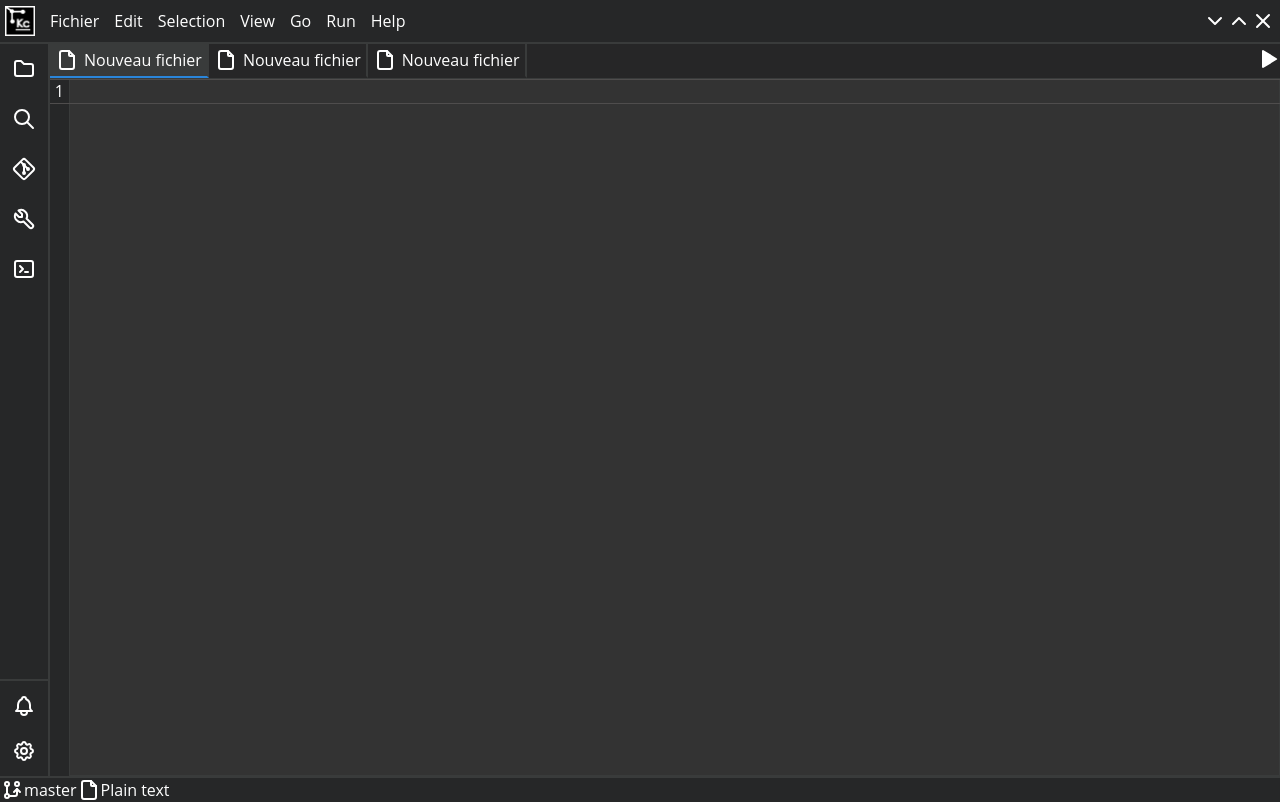
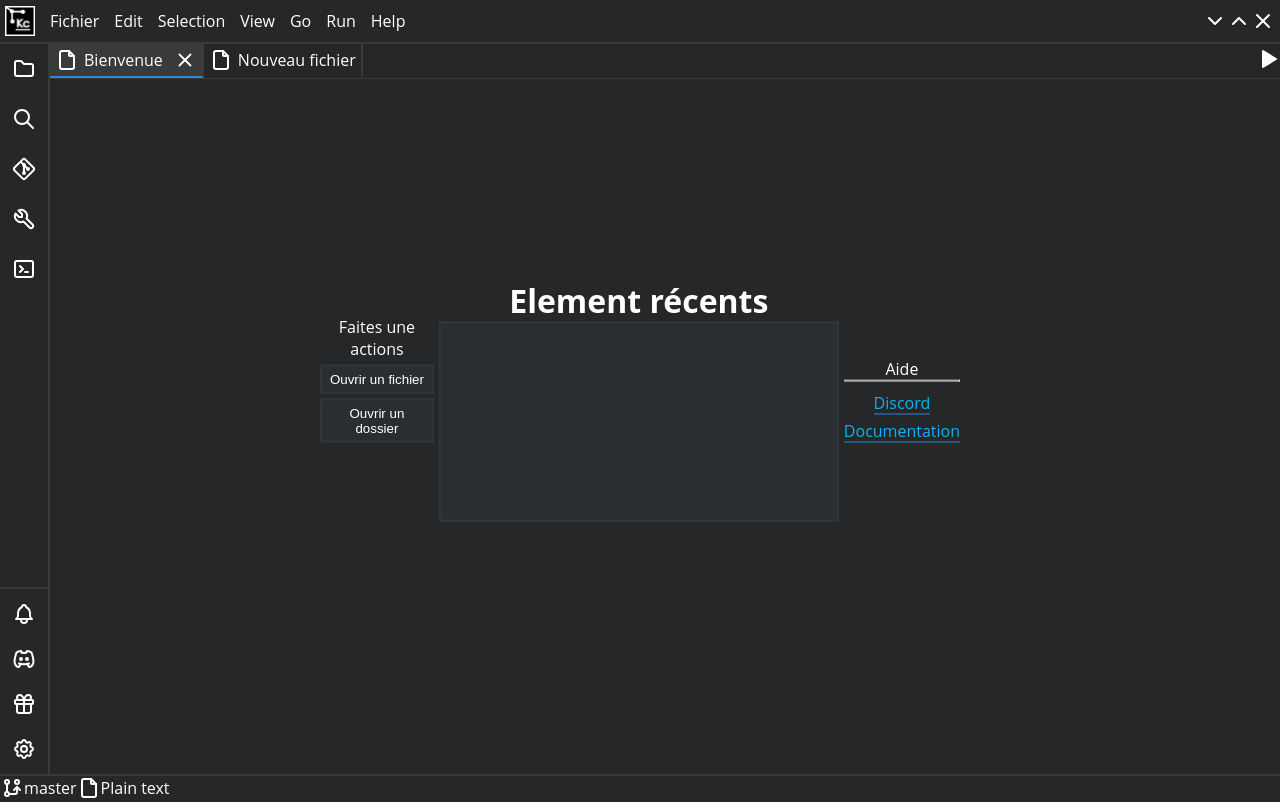
Before and after one commit to Rayan-El-Manssouri/kernelcodeur, a React (Create React App) app: page / in a window 1280 px wide. Built offline with nearby package versions, Linux system fonts and the light colour scheme; the HTML template or start-up script is replaced by a standard one.

Commit message:
Feat : ajout de la fenêtre de bienvenue

```diff
--- a/main.js
+++ b/main.js
@@ -2,6 +2,7 @@ const { app, BrowserWindow } = require('electron')
 
 const createLoadingWindow = () => {
   const loadingWindow = new BrowserWindow({
+    icon: "./public/assets/logo.png",
     width: 400,
     height: 400,
     frame: false,
--- a/package.json
+++ b/package.json
@@ -10,6 +10,7 @@
     "react-dom": "^18.2.0",
     "react-router-dom": "^6.17.0",
     "react-scripts": "5.0.1",
+    "react-tooltip": "^5.21.6",
     "scss": "^0.2.4",
     "server": "^1.0.38",
     "web-vitals": "^2.1.4"
--- a/src/components/contenaire/LeftSidebar.js
+++ b/src/components/contenaire/LeftSidebar.js
@@ -1,33 +1,49 @@
 import React from 'react';
-import { IconSearch, IconFolder, IconBell, IconBrandGit, IconTerminal2, IconTool, IconSettings } from '@tabler/icons-react';
+import { IconSearch, IconFolder, IconBell, IconBrandGit, IconTerminal2, IconTool, IconSettings, IconBrandDiscord, IconGif, IconGift } from '@tabler/icons-react';
+import { Tooltip } from 'react-tooltip';
 
 const LeftSidebar = () => {
     return (
         <div className='left_sidebar'>
-            <div className='separator'>
-                <IconFolder />
+            <div className='separator' data-tip='Folder'>
+                <IconFolder className='icon' />
+                <span className='title'>Dossier</span>
             </div>
-            <div className='separator'>
-                <IconSearch />
+            <div className='separator' data-tip='Search'>
+                <IconSearch className='icon' />
+                <span className='title'>Search</span>
             </div>
-            <div className='separator'>
-                <IconBrandGit />
+            <div className='separator' data-tip='Git'>
+                <IconBrandGit className='icon' />
+                <span className='title'>Github</span>
             </div>
-            <div className='separator'>
-                <IconTool />
+            <div className='separator' data-tip='Tool'>
+                <IconTool className='icon' />
+                <span className='title'>Tools</span>
             </div>
-            <div className='separator'>
-                <IconTerminal2 />
+            <div className='separator' data-tip='Terminal'>
+                <IconTerminal2 className='icon' />
+                <span className='title'>Terminal</span>
             </div>
             <div className='bottom'>
-                <div className='separator'>
-                    <IconBell />
+                <div className='separator' data-tip='Bell'>
+                    <IconBell className='icon' />
+                    <span className='title'>Notification</span>
                 </div>
-
-                <div className='separator'>
-                    <IconSettings />
+                <div className='separator' data-tip='Discord'>
+                    <IconBrandDiscord className='icon' />
+                    <span className='title'>Discord</span>
+                </div>
+                <div className='separator' data-tip='Settings'>
+                    <IconGift className='icon' />
+                    <span className='title'>Don</span>
+                </div>
+                <div className='separator' data-tip='Settings'>
+                    <IconSettings className='icon' />
+                    <span className='title'>Settings</span>
                 </div>
             </div>
+            <Tooltip />
         </div>
     );
 };
--- a/src/components/contenaire/RightContenaire.js
+++ b/src/components/contenaire/RightContenaire.js
@@ -2,26 +2,23 @@ import React from 'react';
 import { IconPlayerPlayFilled } from '@tabler/icons-react';
 import Section from '../onglet/Section';
 import TextCodeSection from './CodeContenaire/TextCode';
-
+import Welcome from '../onglet/Welcome';
 const RightContenaire = () => {
     return (
         <div className='right_contenaire'>
             <div className='onglet'>
                 <div className='contenaire'>
-                    <Section className="active" RefOnglet="1" />
-                    <Section RefOnglet="2" />
-                    <Section RefOnglet="3" />
+                    <Section RefOnglet="1" className="active" title="Bienvenue" />
+                    <Section RefOnglet="2" title="Nouveau fichier" />
                 </div>
                 <div className='snip'>
                     <IconPlayerPlayFilled />
                 </div>
             </div>
             <div className='section_code'>
-                <TextCodeSection TextRef="1" className="active" />
                 <TextCodeSection TextRef="2" />
-                <TextCodeSection TextRef="3" />
+                <Welcome />
             </div>
-
         </div>
     );
 };
--- a/src/components/onglet/Section.js
+++ b/src/components/onglet/Section.js
@@ -1,13 +1,16 @@
-import { IconFile } from '@tabler/icons-react';
+import { IconFile, IconX } from '@tabler/icons-react';
 import React, { useState } from 'react';
 
-const Section = ({ className, RefOnglet }) => {
+const Section = ({ className, RefOnglet, title }) => {
     const [isActive] = useState(className === "active");
 
     const handleClick = () => {
         const activeElement = document.querySelector(`.onglet .contenaire section[data-anim="${RefOnglet}"]`);
         const IndexMoins = RefOnglet - 1;
         const countElements = document.getElementById(`count-active-${IndexMoins}`);
+        if (countElements == null) {
+            return;
+        }
         const height = window.innerHeight - 103
         countElements.style.height = height + 'px'
 
@@ -24,7 +27,6 @@ const Section = ({ className, RefOnglet }) => {
 
             sectionActive.forEach((sa) => {
                 sa.classList.add('active');
-                document.getElementById('')
             });
 
             elements.forEach((el) => {
@@ -35,12 +37,34 @@ const Section = ({ className, RefOnglet }) => {
         }
     };
 
+    const handleClickX = () => {
+        const sectionClicked = document.querySelector(`.onglet .contenaire section[data-anim="${RefOnglet}"]`);
+        const sectionActive = document.querySelectorAll(`.section_code .text_code[data-anim="${RefOnglet}"]`);
+
+        if (sectionClicked && sectionClicked.classList.contains('active')) {
+            sectionClicked.style.display = "none";
+        }
+
+        sectionActive.forEach((sa) => {
+            if (sa.classList.contains('active')) {
+                sa.style.display = "none";
+            }
+        });
+
+        const nextSection = sectionClicked.nextElementSibling || sectionClicked.previousElementSibling;
+
+        if (nextSection) {
+            nextSection.click();
+        }
+    };
+
     const myClass = isActive ? 'active' : '';
 
     return (
         <section className={myClass} onClick={handleClick} data-anim={RefOnglet}>
             <IconFile />
-            <p>Nouveau fichier</p>
+            <p>{title}</p>
+            <IconX onClick={handleClickX} className='FermetureOngletX' />
         </section>
     );
 };
--- /dev/null
+++ b/src/components/onglet/Welcome.js
@@ -0,0 +1,28 @@
+import React from 'react';
+
+const Welcome = () => {
+    return (
+        <div className="InfoBulleZero" id='TextArea_code_1' data-anim="1">
+            {/* Donner une ide count-active -1 du l'id parent pour la détections de zone . */}
+            <div className='actions' id='count-active-0'>
+                <div className='click'>
+                    <span>Faites une actions</span>
+                    <button>Ouvrir un fichier</button>
+                    <button>Ouvrir un dossier</button>
+                </div>
+                <div className='recents'>
+                    <h1>Element récents</h1>
+                    <div className='recent-element'></div>
+                </div>
+                <div className='help'>
+                    <p>Aide</p>
+                    <hr></hr>
+                    <a href='dqssqdqd'>Discord</a>
+                    <a href='dqssqdqd'>Documentation</a>
+                </div>
+            </div>
+        </div>
+    );
+};
+
+export default Welcome;
--- a/src/styles/BorderCursor.scss
+++ b/src/styles/BorderCursor.scss
@@ -11,4 +11,5 @@ $border-color: #4f4d4d;
     pointer-events: none;
     transition: all 0.3s ease;
     cursor: pointer;
+    z-index: 5;
 }
--- a/src/styles/Contenaire.scss
+++ b/src/styles/Contenaire.scss
@@ -15,6 +15,36 @@ $height-textarea: 100%;
         align-items: center;
         border-right: 2px solid rgb(57, 59, 59);
 
+        .title {
+            position: absolute;
+            left: 50px;
+            user-select: none;
+            pointer-events: none;
+            z-index: 999999;
+            background-color: rgb(43, 46, 48);
+            padding: 5px;
+            border: 2px solid rgb(57, 59, 59);
+            border-radius: 5px;
+            box-shadow: 0 5px 15px rgba(0, 0, 0, 0.1);
+            text-align: center;
+            visibility: hidden;
+            opacity: 0;
+
+            &::before {
+                content: '';
+                position: absolute;
+                top: 38%;
+                left: -14px;
+                width: 12px;
+                height: 12px;
+                background-color: rgb(43, 46, 48);
+                border-left: 2px solid rgb(57, 59, 59);
+                border-bottom: 2px solid rgb(57, 59, 59);
+                transform: rotate(45deg) translateY(-50%);
+                border-radius: 2px;
+            }
+        }
+
         .bottom {
             border-top: 2px solid rgb(57, 59, 59);
             margin-top: auto;
@@ -26,7 +56,7 @@ $height-textarea: 100%;
             height: 40px;
             padding: 5px;
             display: flex;
-            flex-direction: column;
+            flex-direction: row;
             justify-content: center;
             align-items: center;
 
@@ -34,6 +64,14 @@ $height-textarea: 100%;
                 background-color: rgb(44, 45, 45);
                 border-radius: 5px;
                 cursor: pointer;
+
+                .title {
+                    transition: all 0.3s ease;
+                    z-index: 999999;
+                    transform: translateY(-15%) translateX(10px);
+                    visibility: visible;
+                    opacity: 1;
+                }
             }
         }
     }
@@ -43,7 +81,78 @@ $height-textarea: 100%;
         flex-direction: column;
         flex: 1;
 
+        .InfoBulleZero {
+            position: absolute;
+            top: 50%;
+            left: 50%;
+            transform: translate(-50%, -50%);
+            z-index: 1;
+            text-align: center;
+
+            .actions {
+                display: flex;
+                flex-direction: row;
+                align-items: center;
+                flex: 1;
+
+                .click {
+                    display: flex;
+                    flex-direction: column;
+                    width: auto;
+                    margin-bottom: 6.6%;
+                    margin-right: 5px;
+                }
+
+                .recents {
+                    display: flex;
+                    flex-direction: column;
+
+                    .recent-element {
+                        background-color: rgb(43, 46, 48);
+                        width: 400px;
+                        height: 200px;
+                        border: 2px solid #32363C;
+                    }
+                }
+
+                .help {
+                    margin-left: 5px;
+                    display: flex;
+                    flex-direction: column;
+                    align-items: center;
+
+                    hr {
+                        width: 100%;
+                        margin-bottom: 5px;
+                    }
+
+                    a {
+                        color: #0fb2f2;
+                        text-decoration: none;
+                        border-bottom: 1px solid #2a86db;
+                        width: auto;
+                        margin-top: 5px;
+                    }
+                }
+            }
+
+            button {
+                background-color: rgb(43, 46, 48);
+                margin-top: 5px;
+                color: #fff;
+                border: 2px solid #32363C;
+                padding: 5px;
+                margin-right: 5px;
+                width: 100%;
+
+                &:hover {
+                    border: 2px solid #0fb2f2;
+                }
+            }
+        }
+
         .onglet {
+            z-index: 1;
             display: flex;
             flex-direction: row;
             align-items: center;
@@ -76,9 +185,24 @@ $height-textarea: 100%;
                 border-bottom: 2px solid transparent;
                 width: auto;
 
+                .FermetureOngletX {
+                    display: none;
+                }
+
                 &.active {
                     background-color: rgb(57, 59, 59);
                     border-bottom: 2px solid #2a86db;
+                    z-index: 4;
+
+                    .FermetureOngletX {
+                        display: flex;
+                        border: 1px solid transparent;
+
+                        &:hover {
+                            border: 1px solid #2a86db;
+                            border-radius: 5px;
+                        }
+                    }
 
                     &:hover {
                         background-color: rgb(57, 59, 59);
@@ -110,6 +234,7 @@ $height-textarea: 100%;
             display: none;
             height: 100%;
             width: 100%;
+            z-index: 2;
 
             &.active {
                 display: flex;
@@ -131,6 +256,7 @@ $height-textarea: 100%;
                     margin-left: 5px;
                     margin-right: 5px;
                     text-align: center;
+
                     p {
                         width: 100%;
                         opacity: 0.5;
--- a/src/styles/Textarea.scss
+++ b/src/styles/Textarea.scss
@@ -12,6 +12,7 @@ textarea {
     height: $height-textarea;
     line-height: 25px;
     font-size: 16px;
+    z-index: 2;
 }
 
 .textarea {
```
Also changed, not shown: 1 other file (tests, documents, lock files or other folders).
